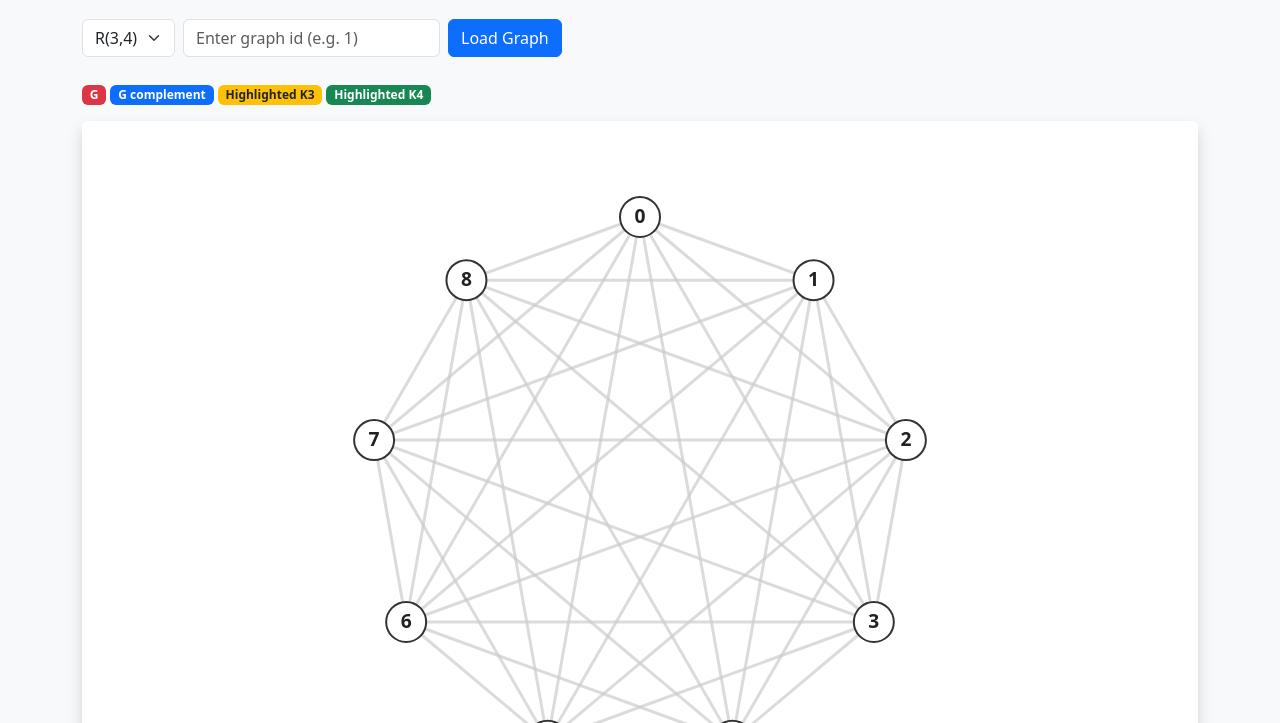
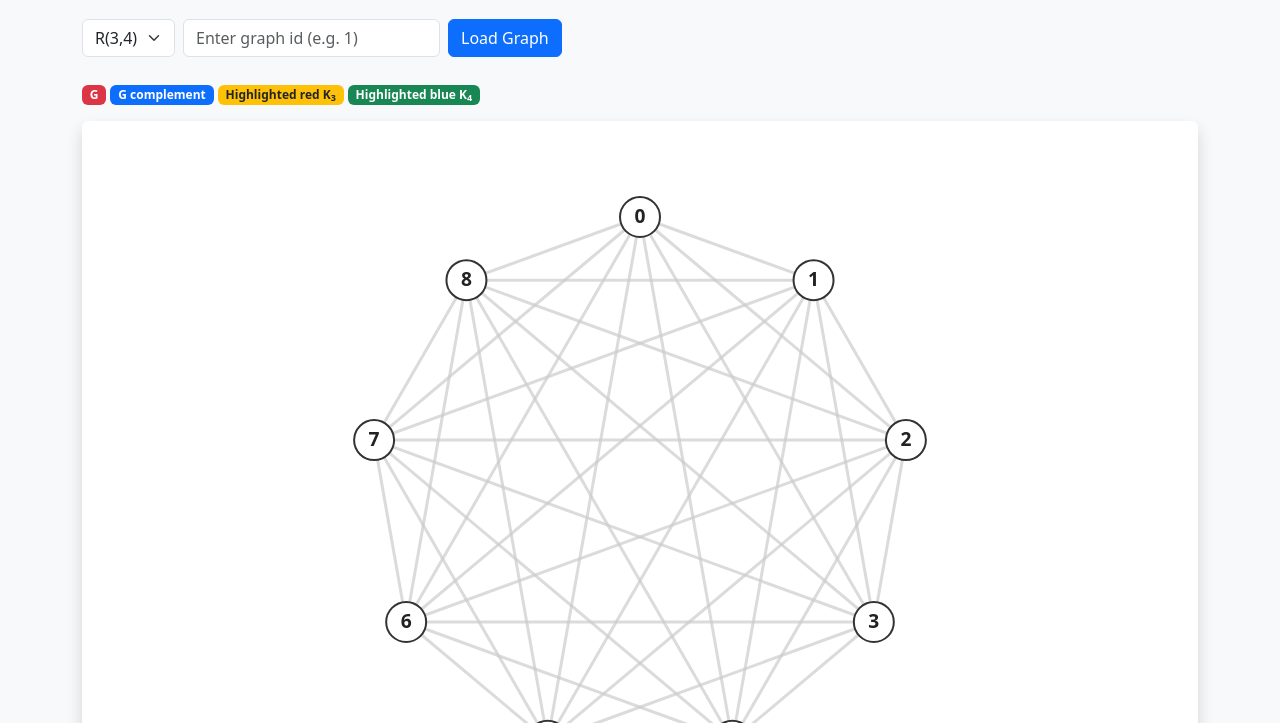
Before and after one commit to k-donn/ramsey-db, a plain HTML site: page index.html in a window 1280 px wide. Shown: the part 77-800 px from the top of the page. Drawn offline with nearby package versions, Linux system fonts and the light colour scheme.

```diff
--- a/index.html
+++ b/index.html
@@ -58,8 +58,8 @@
 	<div id="legend" class="my-3">
 		<span class="badge bg-danger">G</span>
 		<span class="badge bg-primary">G complement</span>
-		<span id="red-highlight-badge" class="badge bg-warning text-dark">Highlighted K3</span>
-		<span id="blue-highlight-badge" class="badge bg-success">Highlighted K4</span>
+		<span id="red-highlight-badge" class="badge bg-warning text-dark">Highlighted red K<sub>3</sub></span>
+		<span id="blue-highlight-badge" class="badge bg-success">Highlighted blue K<sub>4</sub></span>
 	</div>
 	<div id="graphArea" class="bg-white rounded shadow p-3 text-center">
 		<svg id="graphSvg" width="700" height="700"></svg>
```
Also changed, not shown: 4 other files.
